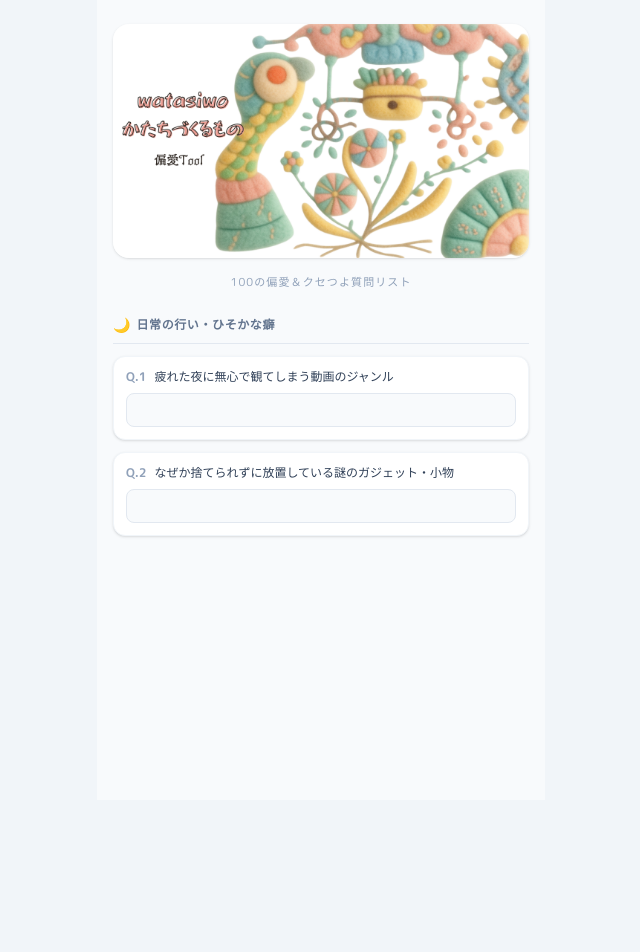
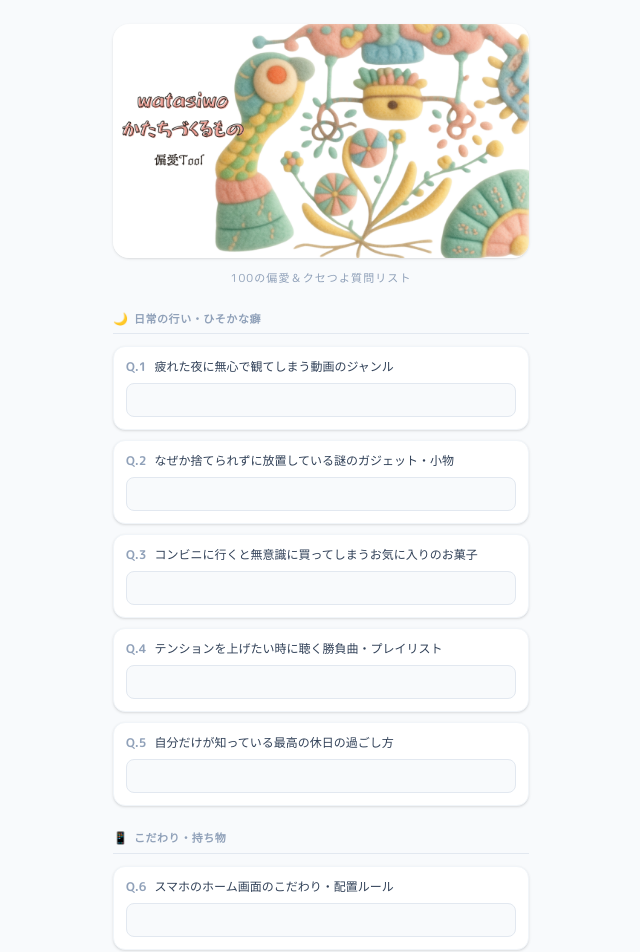
Before and after one commit to Cozy-Blank/watasiwo-katachi-tsukurumono, a Next.js app: page / in a window 1280 px wide. Shown: the top 952 px of the page, without its empty margins (319-959 px from the left). Before the commit the page ends 800 px from the top, so only its background shows below. Built offline with nearby package versions, Linux system fonts and the light colour scheme.

Commit message:
feat: 質問リストの拡張とスクロール可能なレイアウトの調整

```diff
--- a/app/page.js
+++ b/app/page.js
@@ -1,15 +1,26 @@
 import Image from "next/image";
 
 export default function Home() {
-  const questions = [
+  // 質問のデータリスト（ここにどんどん質問を追加できます！）
+  const questionsSection1 = [
     { id: "Q.1", text: "疲れた夜に無心で観てしまう動画のジャンル" },
     { id: "Q.2", text: "なぜか捨てられずに放置している謎のガジェット・小物" },
+    { id: "Q.3", text: "コンビニに行くと無意識に買ってしまうお気に入りのお菓子" },
+    { id: "Q.4", text: "テンションを上げたい時に聴く勝負曲・プレイリスト" },
+    { id: "Q.5", text: "自分だけが知っている最高の休日の過ごし方" },
+  ];
+
+  const questionsSection2 = [
+    { id: "Q.6", text: "スマホのホーム画面のこだわり・配置ルール" },
+    { id: "Q.7", text: "ついつい長居してしまう大好きな場所や空間" },
+    { id: "Q.8", text: "人生で一番買ってよかったと心から思えるアイテム" },
   ];
 
   return (
-    <main className="min-h-screen bg-slate-50 px-4 py-6 max-w-md mx-auto">
+    <div className="min-h-screen bg-slate-50 text-slate-800">
+      <main className="max-w-md mx-auto px-4 py-6 pb-20">
         {/* スマホ画面幅に合わせたバナー */}
-      <div className="w-full mb-4 overflow-hidden rounded-2xl shadow-sm">
+        <div className="w-full mb-3 overflow-hidden rounded-2xl shadow-sm">
           <Image
             src="/katati.png"
             alt="バナー"
@@ -20,35 +31,67 @@ export default function Home() {
           />
         </div>
 
-      <p className="text-[11px] text-slate-400 mb-6 text-center tracking-widest">
+        {/* サブタイトル */}
+        <p className="text-[11px] text-slate-400 mb-6 text-center tracking-widest font-medium">
           100の偏愛＆クセつよ質問リスト
         </p>
 
-      {/* 小さく洗練されたジャンル見出し */}
+        {/* セクション１ */}
         <section className="mb-6">
-        <div className="flex items-center gap-1.5 mb-3 border-b border-slate-200 pb-2">
-          <span className="text-sm">🌙</span>
-          <h2 className="text-xs font-bold text-slate-500 tracking-wider">
+          <div className="flex items-center gap-1.5 mb-3 border-b border-slate-200 pb-1.5">
+            <span className="text-xs">🌙</span>
+            <h2 className="text-[11px] font-bold text-slate-400 tracking-wider uppercase">
               日常の行い・ひそかな癖
             </h2>
           </div>
 
-        {/* 質問リスト（Q1横並び・1行サイズ・入力欄プレースホルダーなし） */}
-        <div className="space-y-3">
-          {questions.map((q) => (
-            <div key={q.id} className="bg-white p-3 rounded-xl border border-slate-100 shadow-sm">
-              <div className="flex items-center gap-2 text-xs text-slate-700 mb-2">
-                <span className="font-semibold text-slate-400 shrink-0">{q.id}</span>
-                <p className="truncate font-medium">{q.text}</p>
+          <div className="space-y-2.5">
+            {questionsSection1.map((q) => (
+              <div
+                key={q.id}
+                className="bg-white p-3 rounded-xl border border-slate-100 shadow-sm"
+              >
+                <div className="flex items-center gap-2 text-xs mb-2">
+                  <span className="font-bold text-slate-400 shrink-0">{q.id}</span>
+                  <p className="font-medium text-slate-700 truncate">{q.text}</p>
                 </div>
                 <input
                   type="text"
-                className="w-full text-xs px-3 py-2 bg-slate-50 border border-slate-200 rounded-lg focus:outline-none focus:ring-1 focus:ring-slate-400"
+                  className="w-full text-xs px-3 py-2 bg-slate-50 border border-slate-200 rounded-lg focus:outline-none focus:ring-1 focus:ring-slate-400 text-slate-700"
+                />
+              </div>
+            ))}
+          </div>
+        </section>
+
+        {/* セクション２ */}
+        <section className="mb-6">
+          <div className="flex items-center gap-1.5 mb-3 border-b border-slate-200 pb-1.5">
+            <span className="text-xs">📱</span>
+            <h2 className="text-[11px] font-bold text-slate-400 tracking-wider uppercase">
+              こだわり・持ち物
+            </h2>
+          </div>
+
+          <div className="space-y-2.5">
+            {questionsSection2.map((q) => (
+              <div
+                key={q.id}
+                className="bg-white p-3 rounded-xl border border-slate-100 shadow-sm"
+              >
+                <div className="flex items-center gap-2 text-xs mb-2">
+                  <span className="font-bold text-slate-400 shrink-0">{q.id}</span>
+                  <p className="font-medium text-slate-700 truncate">{q.text}</p>
+                </div>
+                <input
+                  type="text"
+                  className="w-full text-xs px-3 py-2 bg-slate-50 border border-slate-200 rounded-lg focus:outline-none focus:ring-1 focus:ring-slate-400 text-slate-700"
                 />
               </div>
             ))}
           </div>
         </section>
       </main>
+    </div>
   );
 }
```
Lines whose indentation alone changed are shown as unchanged.
